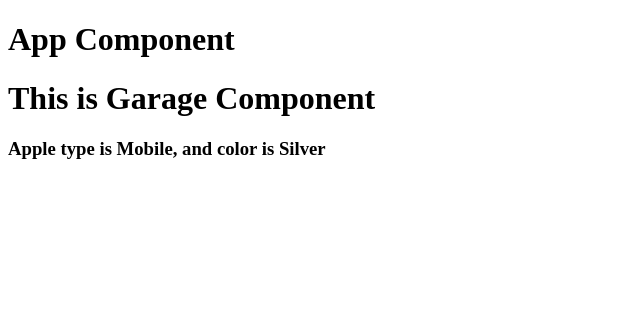
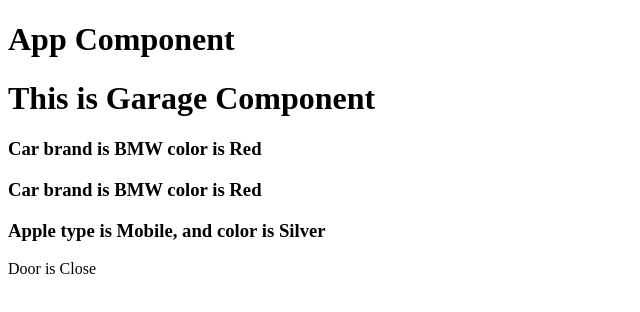
Before and after one commit to panneerselvam999/React-tutorial, a React (Create React App) app in the folder app/: page / in a window 1280 px wide. Shown: the top 312 px of the page, without its empty margins (0-640 px from the left). Built offline with nearby package versions, Linux system fonts and the light colour scheme.

Commit message:
coditional rendering 2

```diff
--- a/app/src/Component/Garage.js
+++ b/app/src/Component/Garage.js
@@ -3,17 +3,19 @@
 
 
 // const bmw = "BMW"
-// const CarInfo = { brand: "BMW", color: "Red" }
-const CarInfo = {}
+const CarInfo = { brand: "BMW", color: "Red" }
+// const CarInfo = {}
+const CarInfoVal = CarInfo.brand !== undefined && CarInfo.color !== undefined
 const AppleInfo = { type: "Mobile", color: "Silver" }
-
+const door = false;
 function Garage() {
     return (
         <div>
             <h1>This is Garage Component</h1>
-            {CarInfo.brand !== undefined && CarInfo.color !== undefined ?
-                <Car CarInfoBMW={CarInfo} /> : null}
+            {CarInfoVal ? <Car CarInfoBMW={CarInfo} /> : null}
             <Apple AInfo={AppleInfo} />
+            {door ? <p>Door is Open</p> : <p>Door is Close</p>}
+
         </div>
     )
 }
```
